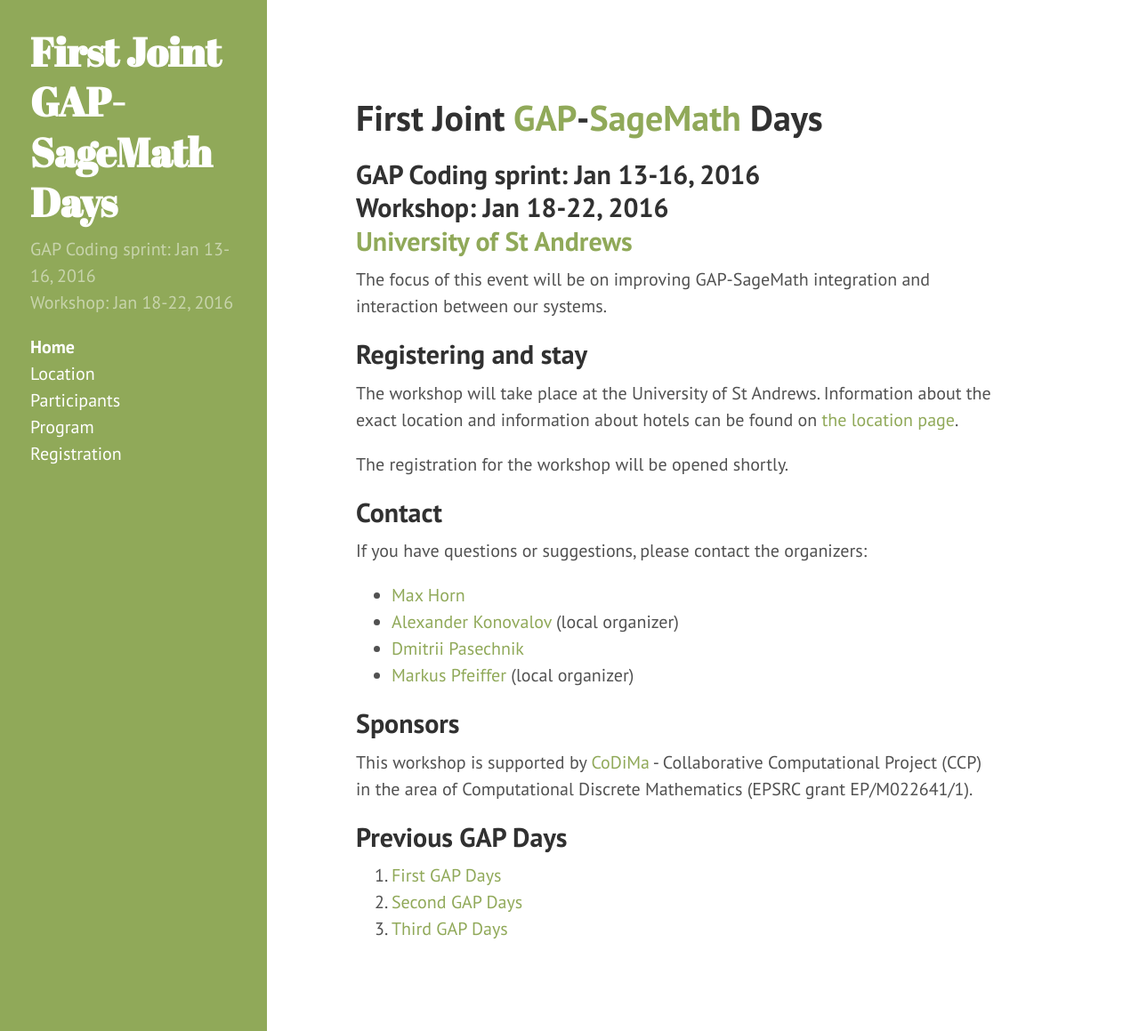
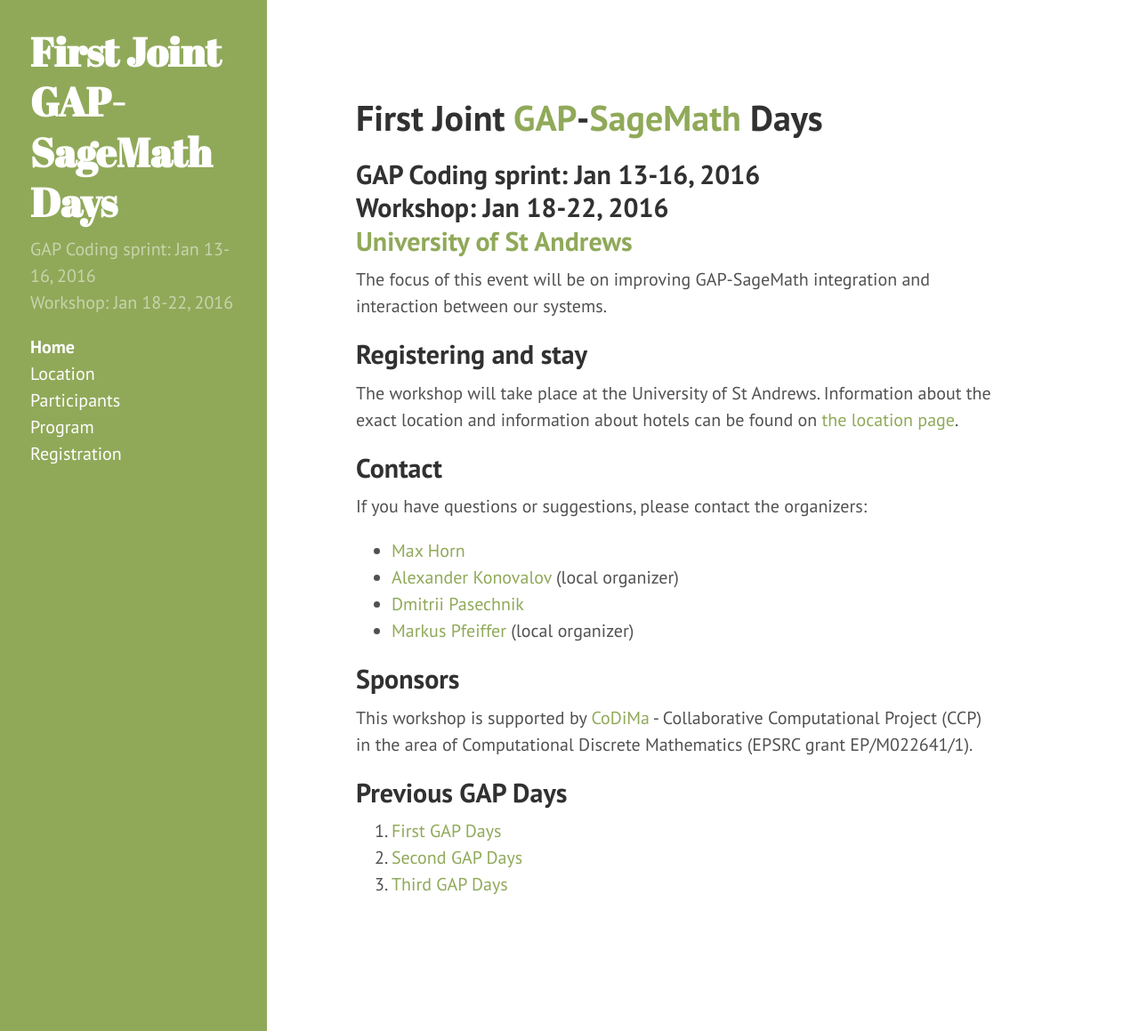
Before and after one commit to gapdays/gap-sage-days2016, a Jekyll site: the page built from index.md, in a window 1280 px wide and 1159 px high. Shown: the whole window at 89% size. Built offline with Jekyll 4.4.1, drawn with Linux system fonts in a browser that asks for light colours; Markdown is read by kramdown in place of the engine named in the settings.

Commit message:
Registration already opened.

```diff
--- a/index.md
+++ b/index.md
@@ -34,8 +34,6 @@ The workshop will take place at the University of St Andrews. Information about
 exact location and information about hotels
 can be found on [the location page]({{ site.baseurl }}/location).
 
-The registration for the workshop will be opened shortly.
-
 ## <a name="contact"></a> Contact
 
 If you have questions or suggestions, please contact the organizers:
```
